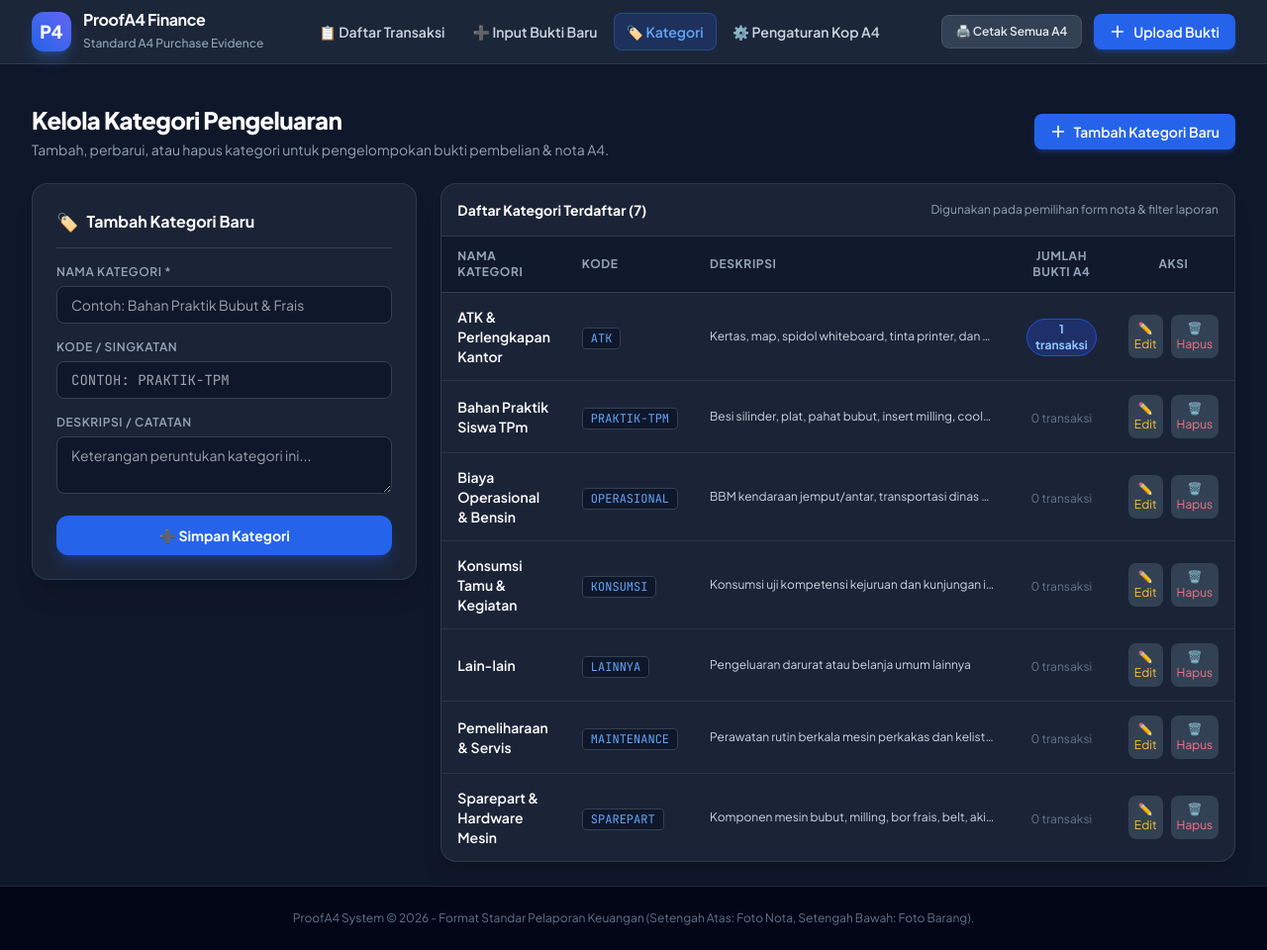
After one commit to kasansoleh/notasmki, a Laravel app: page /categories in a window 1280 px wide. The commit adds this page. Shown: the whole page at 99% size. Run offline with Laravel 12, Linux system fonts and the light colour scheme; data comes from the database, SQL or seed files in the repository; some libraries are stand-ins or nearby versions.

Commit message:
feat: add category management CRUD with cascade sync and validation

```diff
--- /dev/null
+++ b/app/Http/Controllers/CategoryController.php
@@ -0,0 +1,73 @@
+<?php
+
+namespace App\Http\Controllers;
+
+use App\Models\Category;
+use App\Models\PurchaseProof;
+use Illuminate\Http\Request;
+
+class CategoryController extends Controller
+{
+    public function index()
+    {
+        $categories = Category::withCount('purchaseProofs')
+            ->orderBy('name', 'asc')
+            ->get();
+
+        return view('categories.index', compact('categories'));
+    }
+
+    public function store(Request $request)
+    {
+        $validated = $request->validate([
+            'name' => 'required|string|max:100|unique:categories,name',
+            'code' => 'nullable|string|max:20',
+            'description' => 'nullable|string|max:255',
+        ], [
+            'name.required' => 'Nama kategori wajib diisi.',
+            'name.unique' => 'Nama kategori sudah terdaftar.',
+        ]);
+
+        Category::create($validated);
+
+        return redirect()->route('categories.index')
+            ->with('success', 'Kategori baru berhasil ditambahkan.');
+    }
+
+    public function update(Request $request, Category $category)
+    {
+        $validated = $request->validate([
+            'name' => 'required|string|max:100|unique:categories,name,' . $category->id,
+            'code' => 'nullable|string|max:20',
+            'description' => 'nullable|string|max:255',
+        ], [
+            'name.required' => 'Nama kategori wajib diisi.',
+            'name.unique' => 'Nama kategori sudah digunakan.',
+        ]);
+
+        $oldName = $category->name;
+        $category->update($validated);
+
+        // Jika nama kategori diubah, perbarui juga data kategori di transaksi lama
+        if ($oldName !== $validated['name']) {
+            PurchaseProof::where('category', $oldName)->update(['category' => $validated['name']]);
+        }
+
+        return redirect()->route('categories.index')
+            ->with('success', 'Kategori berhasil diperbarui.');
+    }
+
+    public function destroy(Category $category)
+    {
+        $count = $category->purchaseProofs()->count();
+        if ($count > 0) {
+            return redirect()->route('categories.index')
+                ->with('error', "Kategori '{$category->name}' tidak dapat dihapus karena sedang digunakan oleh {$count} transaksi bukti pembelian. Silakan ubah kategori transaksi tersebut terlebih dahulu.");
+        }
+
+        $category->delete();
+
+        return redirect()->route('categories.index')
+            ->with('success', "Kategori '{$category->name}' berhasil dihapus.");
+    }
+}
--- /dev/null
+++ b/app/Models/Category.php
@@ -0,0 +1,20 @@
+<?php
+
+namespace App\Models;
+
+use Illuminate\Database\Eloquent\Model;
+use Illuminate\Database\Eloquent\Relations\HasMany;
+
+class Category extends Model
+{
+    protected $fillable = [
+        'name',
+        'code',
+        'description',
+    ];
+
+    public function purchaseProofs(): HasMany
+    {
+        return $this->hasMany(PurchaseProof::class, 'category', 'name');
+    }
+}
--- /dev/null
+++ b/resources/views/categories/index.blade.php
@@ -0,0 +1,200 @@
+@extends('layouts.app')
+@section('title', 'Kelola Kategori Pengeluaran')
+
+@section('content')
+<div class="space-y-6">
+    <!-- Header -->
+    <div class="flex flex-col sm:flex-row sm:items-center justify-between gap-4">
+        <div>
+            <h1 class="text-2xl font-extrabold text-white tracking-tight">Kelola Kategori Pengeluaran</h1>
+            <p class="text-sm text-slate-400 mt-1">Tambah, perbarui, atau hapus kategori untuk pengelompokan bukti pembelian & nota A4.</p>
+        </div>
+        <div>
+            <button onclick="openCreateModal()" class="inline-flex items-center gap-2 px-4 py-2 bg-blue-600 hover:bg-blue-500 text-white text-sm font-semibold rounded-lg shadow-md shadow-blue-600/30 transition hover:-translate-y-0.5">
+                <svg class="w-4 h-4" fill="none" stroke="currentColor" viewBox="0 0 24 24"><path stroke-linecap="round" stroke-linejoin="round" stroke-width="2.5" d="M12 4v16m8-8H4"></path></svg>
+                Tambah Kategori Baru
+            </button>
+        </div>
+    </div>
+
+    <!-- Layout Grid: Form Cepat & Tabel Kategori -->
+    <div class="grid grid-cols-1 lg:grid-cols-12 gap-6 items-start">
+
+        <!-- Form Tambah Cepat di Kiri -->
+        <div class="lg:col-span-4 bg-slate-800/80 border border-slate-700/80 rounded-2xl p-6 shadow-xl space-y-4">
+            <div class="flex items-center gap-2 border-b border-slate-700 pb-3">
+                <span class="text-lg">🏷️</span>
+                <h3 class="font-bold text-white text-base">Tambah Kategori Baru</h3>
+            </div>
+
+            <form action="{{ route('categories.store') }}" method="POST" class="space-y-4">
+                @csrf
+                <div>
+                    <label class="block text-xs font-semibold uppercase tracking-wider text-slate-400 mb-1.5">Nama Kategori *</label>
+                    <input type="text" name="name" required placeholder="Contoh: Bahan Praktik Bubut & Frais" value="{{ old('name') }}" class="w-full bg-slate-900 border border-slate-700 rounded-lg px-3.5 py-2 text-sm text-slate-100 focus:border-blue-500 focus:outline-none">
+                </div>
+
+                <div>
+                    <label class="block text-xs font-semibold uppercase tracking-wider text-slate-400 mb-1.5">Kode / Singkatan</label>
+                    <input type="text" name="code" placeholder="Contoh: PRAKTIK-TPM" value="{{ old('code') }}" class="w-full bg-slate-900 border border-slate-700 rounded-lg px-3.5 py-2 text-sm text-slate-100 font-mono uppercase focus:border-blue-500 focus:outline-none">
+                </div>
+
+                <div>
+                    <label class="block text-xs font-semibold uppercase tracking-wider text-slate-400 mb-1.5">Deskripsi / Catatan</label>
+                    <textarea name="description" rows="2" placeholder="Keterangan peruntukan kategori ini..." class="w-full bg-slate-900 border border-slate-700 rounded-lg px-3.5 py-2 text-sm text-slate-100 focus:border-blue-500 focus:outline-none">{{ old('description') }}</textarea>
+                </div>
+
+                <button type="submit" class="w-full py-2.5 px-4 bg-blue-600 hover:bg-blue-500 text-white font-bold text-sm rounded-xl shadow-lg shadow-blue-600/30 transition">
+                    ➕ Simpan Kategori
+                </button>
+            </form>
+        </div>
+
+        <!-- Tabel Daftar Kategori di Kanan -->
+        <div class="lg:col-span-8 bg-slate-800/80 border border-slate-700/80 rounded-2xl overflow-hidden shadow-xl">
+            <div class="p-4 border-b border-slate-700/80 flex items-center justify-between">
+                <div class="font-bold text-white text-sm">Daftar Kategori Terdaftar ({{ $categories->count() }})</div>
+                <div class="text-xs text-slate-400">Digunakan pada pemilihan form nota & filter laporan</div>
+            </div>
+
+            <div class="overflow-x-auto">
+                <table class="w-full text-left border-collapse text-sm">
+                    <thead>
+                        <tr class="bg-slate-900/80 text-xs font-semibold text-slate-400 uppercase tracking-wider border-b border-slate-700">
+                            <th class="py-3 px-4">Nama Kategori</th>
+                            <th class="py-3 px-4">Kode</th>
+                            <th class="py-3 px-4">Deskripsi</th>
+                            <th class="py-3 px-4 text-center">Jumlah Bukti A4</th>
+                            <th class="py-3 px-4 text-center">Aksi</th>
+                        </tr>
+                    </thead>
+                    <tbody class="divide-y divide-slate-700/60 text-slate-200">
+                        @forelse($categories as $category)
+                            <tr class="hover:bg-slate-700/30 transition">
+                                <td class="py-3.5 px-4 font-semibold text-white">
+                                    {{ $category->name }}
+                                </td>
+                                <td class="py-3.5 px-4">
+                                    @if($category->code)
+                                        <span class="font-mono text-xs px-2 py-0.5 rounded bg-slate-900 text-blue-400 border border-slate-700">
+                                            {{ $category->code }}
+                                        </span>
+                                    @else
+                                        <span class="text-xs text-slate-500">-</span>
+                                    @endif
+                                </td>
+                                <td class="py-3.5 px-4 text-xs text-slate-300 max-w-xs truncate" title="{{ $category->description }}">
+                                    {{ $category->description ?? '-' }}
+                                </td>
+                                <td class="py-3.5 px-4 text-center">
+                                    @if($category->purchase_proofs_count > 0)
+                                        <span class="inline-flex items-center px-2 py-0.5 rounded-full text-xs font-bold bg-blue-900/60 text-blue-300 border border-blue-700">
+                                            {{ $category->purchase_proofs_count }} transaksi
+                                        </span>
+                                    @else
+                                        <span class="text-xs text-slate-500">0 transaksi</span>
+                                    @endif
+                                </td>
+                                <td class="py-3.5 px-4 text-center">
+                                    <div class="flex items-center justify-center gap-2">
+                                        <!-- Tombol Edit -->
+                                        <button onclick="openEditModal({{ $category->id }}, '{{ addslashes($category->name) }}', '{{ addslashes($category->code ?? '') }}', '{{ addslashes($category->description ?? '') }}')" class="p-1.5 bg-slate-700 hover:bg-slate-600 text-amber-400 rounded-lg text-xs" title="Edit Kategori">
+                                            ✏️ Edit
+                                        </button>
+
+                                        <!-- Tombol Hapus -->
+                                        <form action="{{ route('categories.destroy', $category) }}" method="POST" onsubmit="return confirm('Apakah Anda yakin ingin menghapus kategori \'{{ $category->name }}\'?')" class="inline">
+                                            @csrf
+                                            @method('DELETE')
+                                            <button type="submit" class="p-1.5 bg-slate-700 hover:bg-rose-900 text-rose-400 rounded-lg text-xs" title="Hapus Kategori">
+                                                🗑️ Hapus
+                                            </button>
+                                        </form>
+                                    </div>
+                                </td>
+                            </tr>
+                        @empty
+                            <tr>
+                                <td colspan="5" class="text-center py-12 text-slate-400">
+                                    <div class="text-3xl mb-2">🏷️</div>
+                                    <div class="font-semibold">Belum ada kategori pengeluaran.</div>
+                                    <div class="text-xs text-slate-500 mt-1">Gunakan form di sebelah kiri untuk menambahkan kategori pertama.</div>
+                                </td>
+                            </tr>
+                        @endforelse
+                    </tbody>
+                </table>
+            </div>
+        </div>
+
+    </div>
+</div>
+
+<!-- Modal Edit Kategori -->
+<div id="editCategoryModal" class="fixed inset-0 z-50 bg-slate-950/80 backdrop-blur-sm hidden items-center justify-center p-4">
+    <div class="bg-slate-800 border border-slate-700 rounded-2xl w-full max-w-md p-6 shadow-2xl space-y-4">
+        <div class="flex items-center justify-between border-b border-slate-700 pb-3">
+            <h3 class="font-bold text-white text-base">✏️ Edit Kategori Pengeluaran</h3>
+            <button onclick="closeEditModal()" class="text-slate-400 hover:text-white text-xl">&times;</button>
+        </div>
+
+        <form id="editCategoryForm" method="POST" class="space-y-4">
+            @csrf
+            @method('PUT')
+
+            <div>
+                <label class="block text-xs font-semibold uppercase tracking-wider text-slate-400 mb-1.5">Nama Kategori *</label>
+                <input type="text" name="name" id="editName" required class="w-full bg-slate-900 border border-slate-700 rounded-lg px-3.5 py-2 text-sm text-slate-100 focus:border-blue-500 focus:outline-none">
+            </div>
+
+            <div>
+                <label class="block text-xs font-semibold uppercase tracking-wider text-slate-400 mb-1.5">Kode / Singkatan</label>
+                <input type="text" name="code" id="editCode" class="w-full bg-slate-900 border border-slate-700 rounded-lg px-3.5 py-2 text-sm text-slate-100 font-mono uppercase focus:border-blue-500 focus:outline-none">
+            </div>
+
+            <div>
+                <label class="block text-xs font-semibold uppercase tracking-wider text-slate-400 mb-1.5">Deskripsi / Catatan</label>
+                <textarea name="description" id="editDescription" rows="2" class="w-full bg-slate-900 border border-slate-700 rounded-lg px-3.5 py-2 text-sm text-slate-100 focus:border-blue-500 focus:outline-none"></textarea>
+            </div>
+
+            <div class="flex items-center gap-3 pt-2">
+                <button type="submit" class="flex-1 py-2.5 px-4 bg-blue-600 hover:bg-blue-500 text-white font-bold text-sm rounded-xl shadow-lg shadow-blue-600/30 transition">
+                    💾 Simpan Perubahan
+                </button>
+                <button type="button" onclick="closeEditModal()" class="py-2.5 px-4 bg-slate-700 hover:bg-slate-600 text-slate-300 font-semibold text-sm rounded-xl transition">
+                    Batal
+                </button>
+            </div>
+        </form>
+    </div>
+</div>
+@endsection
+
+@push('scripts')
+<script>
+    function openEditModal(id, name, code, desc) {
+        const form = document.getElementById('editCategoryForm');
+        form.action = `/categories/${id}`;
+
+        document.getElementById('editName').value = name;
+        document.getElementById('editCode').value = code;
+        document.getElementById('editDescription').value = desc;
+
+        const modal = document.getElementById('editCategoryModal');
+        modal.classList.remove('hidden');
+        modal.classList.add('flex');
+    }
+
+    function closeEditModal() {
+        const modal = document.getElementById('editCategoryModal');
+        modal.classList.add('hidden');
+        modal.classList.remove('flex');
+    }
+
+    function openCreateModal() {
+        window.scrollTo({ top: 0, behavior: 'smooth' });
+        const inputName = document.querySelector('input[name="name"]');
+        if (inputName) inputName.focus();
+    }
+</script>
+@endpush
--- a/resources/views/layouts/app.blade.php
+++ b/resources/views/layouts/app.blade.php
@@ -63,6 +63,9 @@
                         <a href="{{ route('proofs.create') }}" class="px-3 py-2 rounded-lg text-sm font-semibold {{ request()->routeIs('proofs.create') ? 'bg-blue-600/20 text-blue-400 border border-blue-500/30' : 'text-slate-300 hover:text-white hover:bg-slate-700/50' }} transition">
                             ➕ Input Bukti Baru
                         </a>
+                        <a href="{{ route('categories.index') }}" class="px-3 py-2 rounded-lg text-sm font-semibold {{ request()->routeIs('categories.*') ? 'bg-blue-600/20 text-blue-400 border border-blue-500/30' : 'text-slate-300 hover:text-white hover:bg-slate-700/50' }} transition">
+                            🏷️ Kategori
+                        </a>
                         <a href="{{ route('settings.index') }}" class="px-3 py-2 rounded-lg text-sm font-semibold {{ request()->routeIs('settings.index') ? 'bg-blue-600/20 text-blue-400 border border-blue-500/30' : 'text-slate-300 hover:text-white hover:bg-slate-700/50' }} transition">
                             ⚙️ Pengaturan Kop A4
                         </a>
@@ -94,6 +97,16 @@
             </div>
         @endif
 
+        @if(session('error'))
+            <div class="p-4 rounded-xl bg-rose-500/10 border border-rose-500/30 text-rose-400 flex items-center justify-between shadow-sm">
+                <div class="flex items-center gap-3">
+                    <span class="text-xl">⚠️</span>
+                    <span class="text-sm font-medium">{{ session('error') }}</span>
+                </div>
+                <button onclick="this.parentElement.remove()" class="text-slate-400 hover:text-white text-lg">&times;</button>
+            </div>
+        @endif
+
         @if($errors->any())
             <div class="p-4 rounded-xl bg-rose-500/10 border border-rose-500/30 text-rose-400 shadow-sm">
                 <div class="font-bold text-sm mb-1">Terdapat kesalahan pengisian data:</div>
--- a/routes/web.php
+++ b/routes/web.php
@@ -2,6 +2,7 @@
 
 use App\Http\Controllers\PurchaseProofController;
 use App\Http\Controllers\CompanySettingController;
+use App\Http\Controllers\CategoryController;
 use Illuminate\Support\Facades\Route;
 
 Route::get('/', function () {
@@ -22,6 +23,9 @@ Route::prefix('proofs')->name('proofs.')->group(function () {
     Route::get('/{proof}/print', [PurchaseProofController::class, 'print'])->name('print');
 });
 
+// Kelola Kategori Pengeluaran
+Route::resource('categories', CategoryController::class)->except(['create', 'show', 'edit']);
+
 // Setting Perusahaan & Kop Surat A4
 Route::get('/settings', [CompanySettingController::class, 'index'])->name('settings.index');
 Route::put('/settings', [CompanySettingController::class, 'update'])->name('settings.update');
```
Also changed, not shown: app/Http/Controllers/PurchaseProofController.php (+20 -24 lines), database/seeders/DatabaseSeeder.php (+17 -1 lines), tests/Feature/CategoryTest.php (added, +133 -0 lines), database/migrations/2026_11_14_002940_create_categories_table.php (added).
